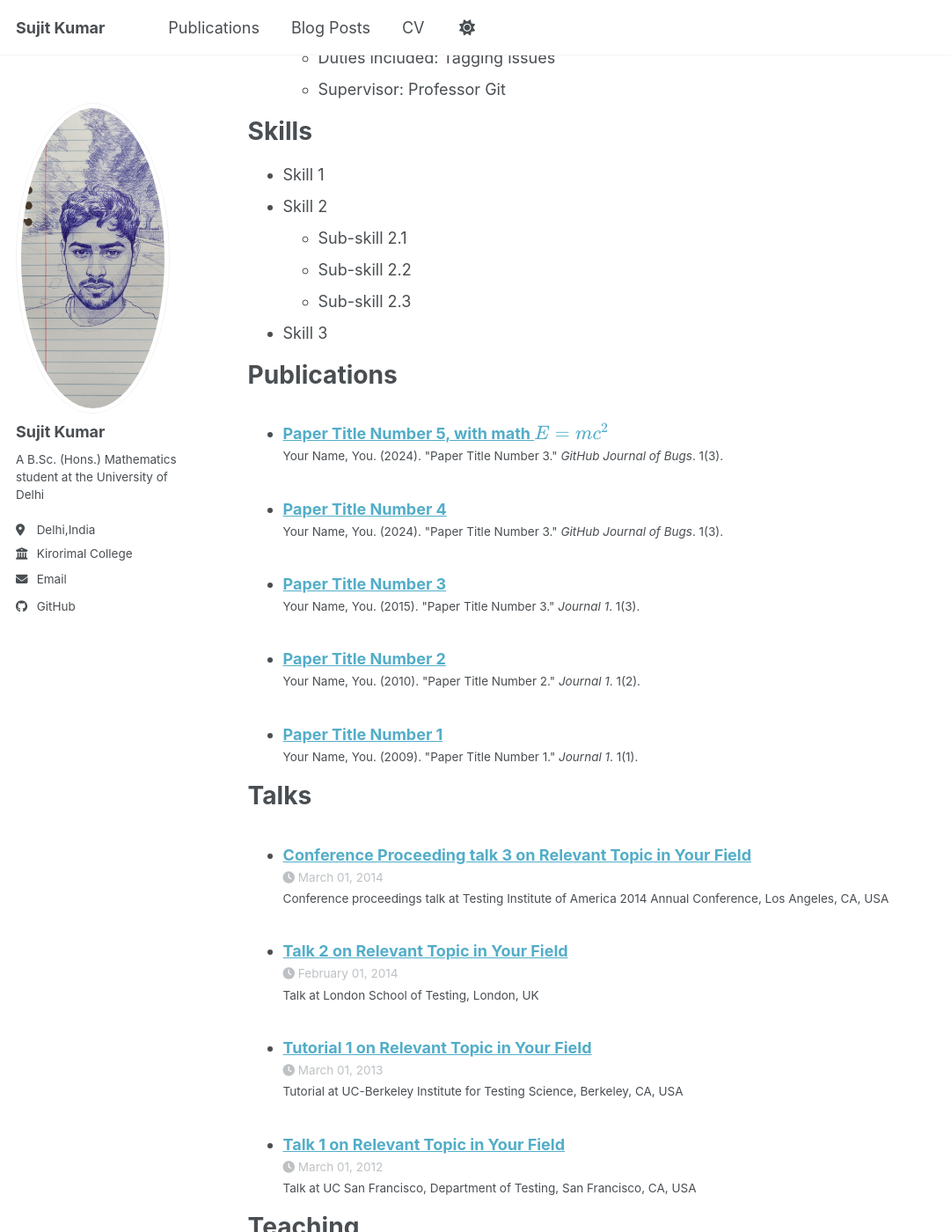
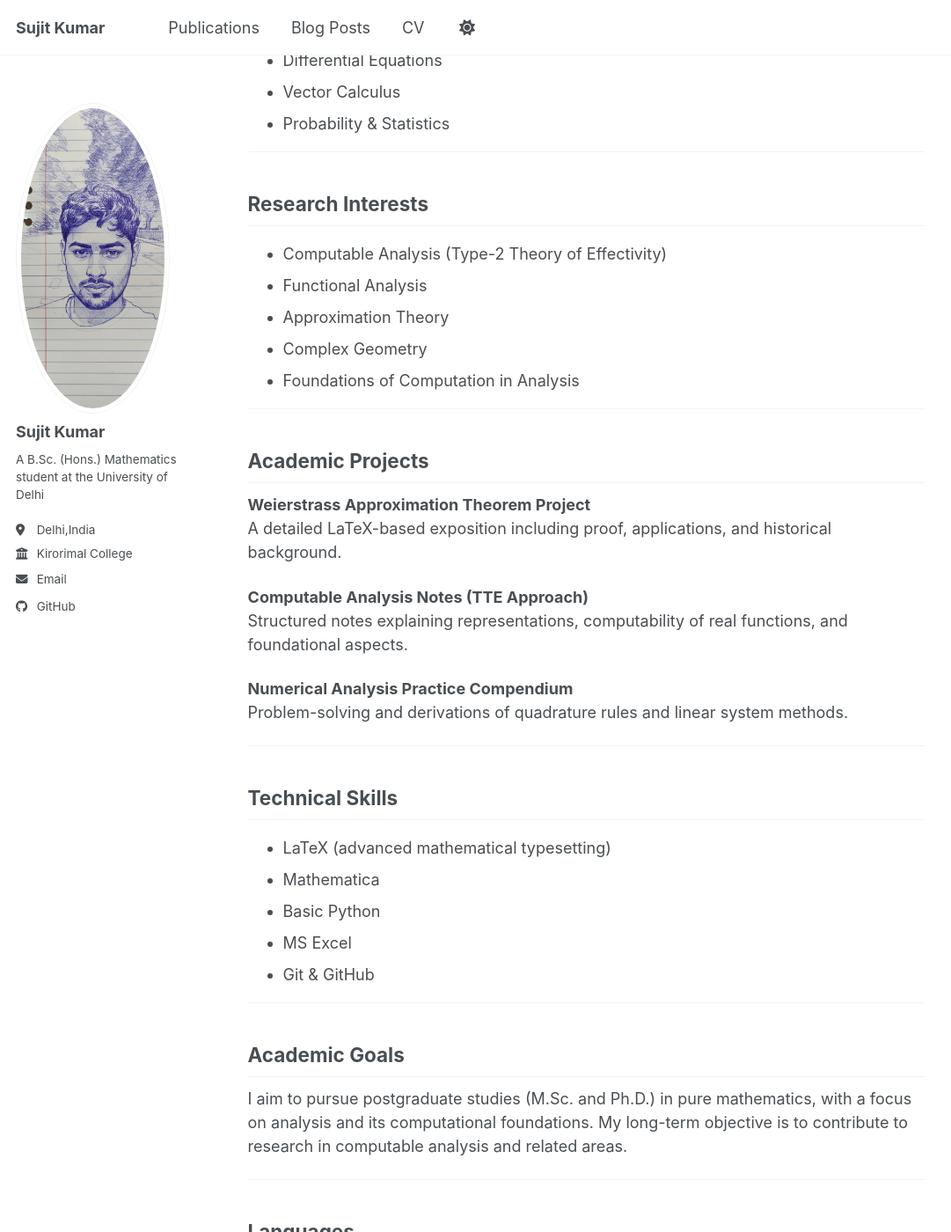
Before and after one commit to sujit41/sujit41.github.io, a Jekyll site: the page built from _pages/cv.md, in a window 1280 px wide and 1400 px high, scrolled down 670 px. Shown: the whole window at 88% size, without its empty margins (0-1081 px from the left). Built offline with Jekyll 4.4.1, drawn with Linux system fonts in a browser that asks for light colours; a script bundle is joined from its source files by our own code; library files that are not in the unit come from our copies; some of the changed text lies outside the part shown.

Commit message:
Update cv.md

```diff
--- a/_pages/cv.md
+++ b/_pages/cv.md
@@ -1,64 +1,76 @@
 ---
-layout: archive
-title: "CV"
+layout: single
+title: "Curriculum Vitae"
 permalink: /cv/
 author_profile: true
-redirect_from:
-  - /resume
 ---
 
-{% include base_path %}
+# Sujit Kumar
 
-Education
-======
-* Ph.D in Version Control Theory, GitHub University, 2018 (expected)
-* M.S. in Jekyll, GitHub University, 2014
-* B.S. in GitHub, GitHub University, 2012
+**Email:** sujitsuman1641@gmail.com
+**GitHub:** https://github.com/sujit41
+**Location:** Delhi, India
 
-Work experience
-======
-* Spring 2024: Academic Pages Collaborator
-  * GitHub University
-  * Duties includes: Updates and improvements to template
-  * Supervisor: The Users
+---
 
-* Fall 2015: Research Assistant
-  * GitHub University
-  * Duties included: Merging pull requests
-  * Supervisor: Professor Hub
+## Education
 
-* Summer 2015: Research Assistant
-  * GitHub University
-  * Duties included: Tagging issues
-  * Supervisor: Professor Git
+**B.Sc. (Hons.) Mathematics**
+Kirorimal College, University of Delhi
+2023 – 2026
 
-Skills
-======
-* Skill 1
-* Skill 2
-  * Sub-skill 2.1
-  * Sub-skill 2.2
-  * Sub-skill 2.3
-* Skill 3
+Relevant Coursework:
+- Real Analysis
+- Linear Algebra
+- Abstract Algebra
+- Complex Analysis
+- Numerical Analysis
+- Differential Equations
+- Vector Calculus
+- Probability & Statistics
 
-Publications
-======
-  <ul>{% for post in site.publications reversed %}
-    {% include archive-single-cv.html %}
-  {% endfor %}</ul>
+---
 
-Talks
-======
-  <ul>{% for post in site.talks reversed %}
-    {% include archive-single-talk-cv.html  %}
-  {% endfor %}</ul>
+## Research Interests
 
-Teaching
-======
-  <ul>{% for post in site.teaching reversed %}
-    {% include archive-single-cv.html %}
-  {% endfor %}</ul>
+- Computable Analysis (Type-2 Theory of Effectivity)
+- Functional Analysis
+- Approximation Theory
+- Complex Geometry
+- Foundations of Computation in Analysis
 
-Service and leadership
-======
-* Currently signed in to 43 different slack teams
+---
+
+## Academic Projects
+
+**Weierstrass Approximation Theorem Project**
+A detailed LaTeX-based exposition including proof, applications, and historical background.
+
+**Computable Analysis Notes (TTE Approach)**
+Structured notes explaining representations, computability of real functions, and foundational aspects.
+
+**Numerical Analysis Practice Compendium**
+Problem-solving and derivations of quadrature rules and linear system methods.
+
+---
+
+## Technical Skills
+
+- LaTeX (advanced mathematical typesetting)
+- Mathematica
+- Basic Python
+- MS Excel
+- Git & GitHub
+
+---
+
+## Academic Goals
+
+I aim to pursue postgraduate studies (M.Sc. and Ph.D.) in pure mathematics, with a focus on analysis and its computational foundations. My long-term objective is to contribute to research in computable analysis and related areas.
+
+---
+
+## Languages
+
+- English (Professional proficiency)
+- Hindi (Native)
```
